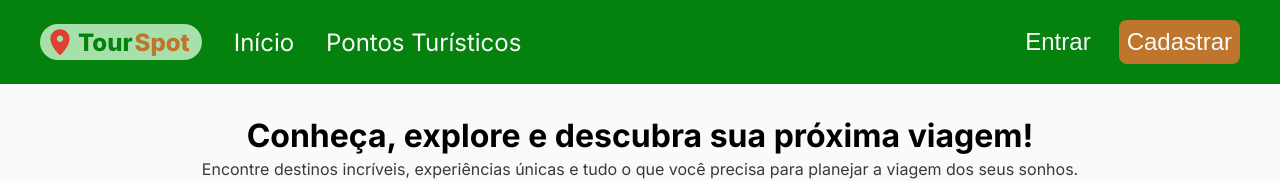
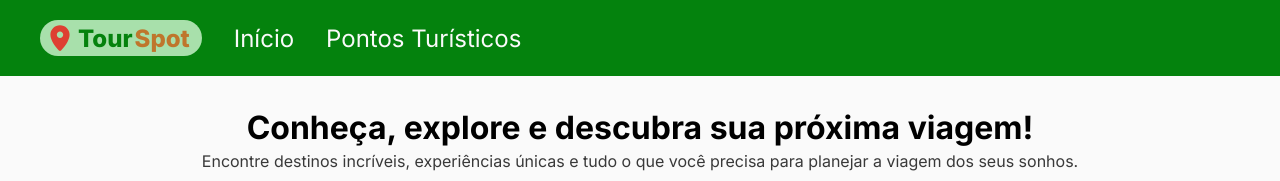
Before and after one commit to lucas-eiki/projeto-integrador, a React (Vite) app in the folder cliente/: page / in a window 1280 px wide. Shown: the top 181 px of the page. Built offline with nearby package versions, Linux system fonts and the light colour scheme; no server answers.

Commit message:
refactor: remove botões não funcionais de login do header

```diff
--- a/cliente/src/components/Header/index.jsx
+++ b/cliente/src/components/Header/index.jsx
@@ -16,10 +16,6 @@ export const Header = () => {
                     <Link to="/">Início</Link>
                     <Link to="/pontos-turisticos">Pontos Turísticos</Link>
                 </nav>
-                <div className={styles.botoes}>
-                    <button className={styles.botao}>Entrar</button>
-                    <button className={`${styles.botao} ${styles.botaoCadastrar}`}>Cadastrar</button>
-                </div>
             </div>
         </header>
     )
```
